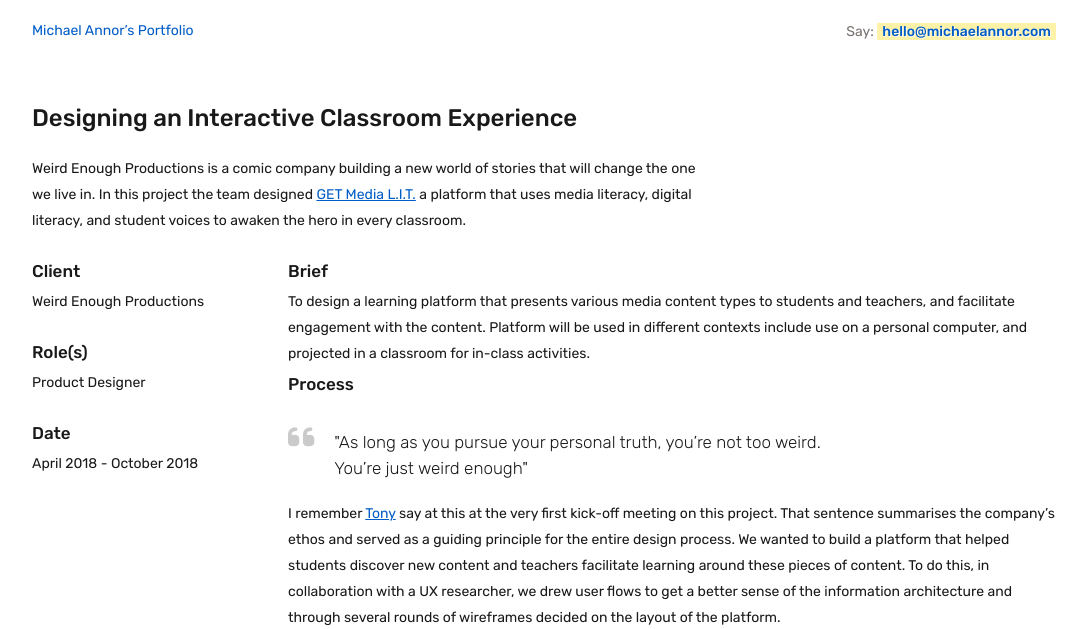
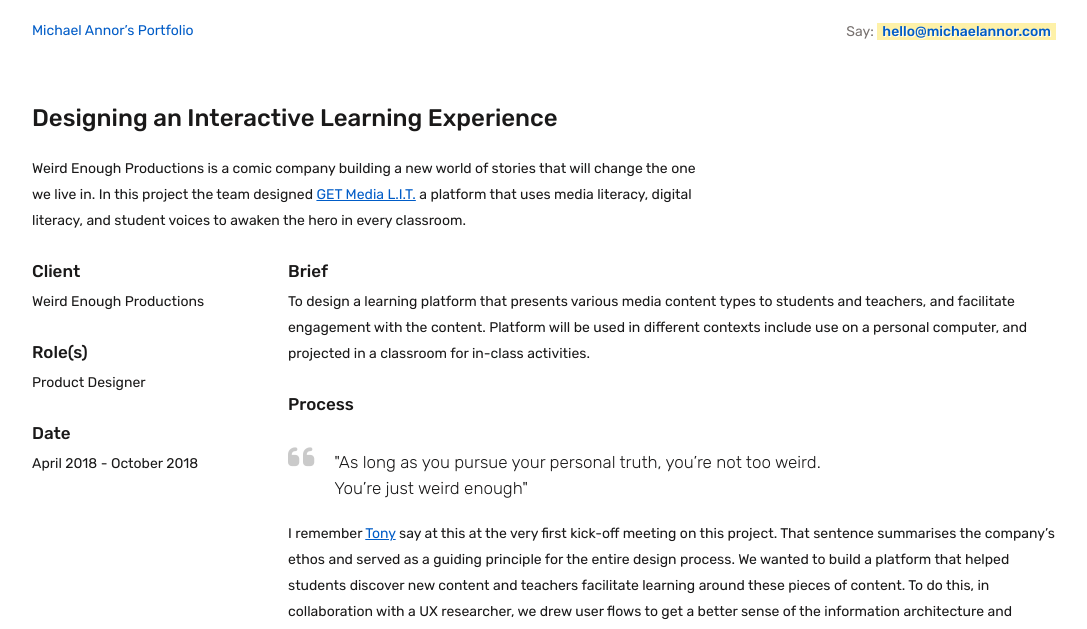
Before and after one commit to michaelannor/portfolio-v2, a website: page weirdenough.html in a window 1280 px wide. Shown: the top 629 px of the page, without its empty margins (96-1183 px from the left). Drawn offline with Linux system fonts and the light colour scheme.

Commit message:
minore tweaks, weird enough title, and page titles on all the pages

```diff
--- a/weirdenough.html
+++ b/weirdenough.html
@@ -4,7 +4,7 @@
 <head>
   <meta charset="UTF-8">
   <meta name="viewport" content="width=device-width, initial-scale=1.0">
-  <title>Michael Annor - Portfolio</title>
+  <title>Designing an Interactive Learning Experience - Michael Annor</title>
 
   <link rel="stylesheet" type="text/css" href="styles/style.css">
   <script src="https://kit.fontawesome.com/6b92999dbb.js"></script>
@@ -30,7 +30,7 @@
             </div>
         </div>
 
-        <h1 id="intro">Designing an Interactive Classroom Experience</h1>
+        <h1 id="intro">Designing an Interactive Learning Experience</h1>
 
         <p>Weird Enough Productions is a comic company building a new world of stories that will change the one we live in.
             In this project the team designed <a href="https://weirdenoughproductions.com/about/" class="underline-link">GET Media L.I.T.</a>  a platform that uses media literacy, digital literacy, and
@@ -63,7 +63,7 @@
                     engagement with the content. Platform will be used in different contexts include use on a personal computer, and
                     projected in a classroom for in-class activities.</p>
 
-                <!-- <div class="gap-20"></div> -->
+                <div class="gap-20"></div>
 
                 <h3 class="">Process</h3>
 
```
Also changed, not shown: about.html (+1 -1 lines), ayuda.html (+1 -1 lines), hubtelcontacts.html (+1 -1 lines), index.html (+1 -1 lines), playlist.html (+1 -1 lines), portaprep.html (+1 -1 lines), transportbooking.html (+1 -1 lines), works.html (+2 -2 lines).
